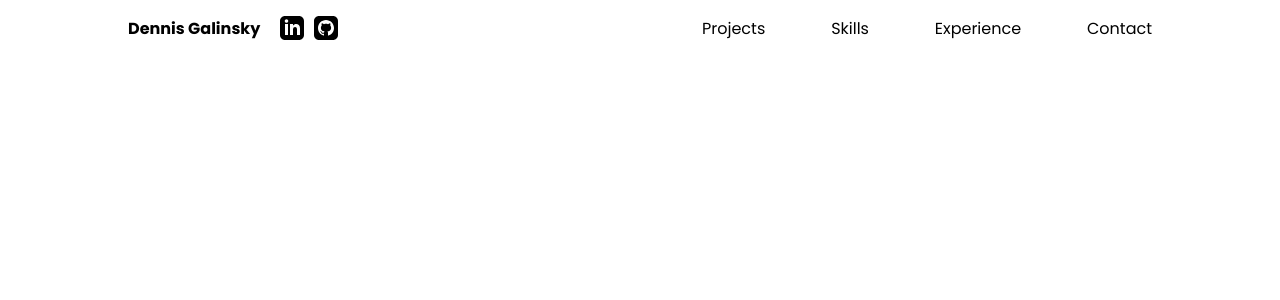
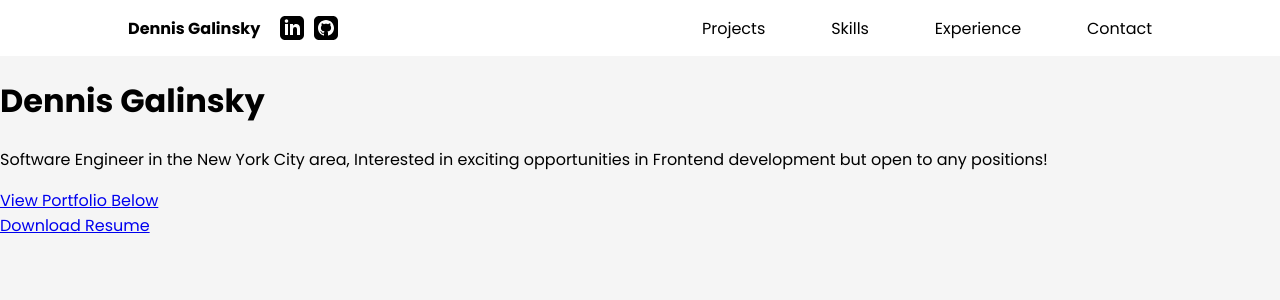
Before and after one commit to dennis-bg/portfolio, a React (Create React App) app: page / in a window 1280 px wide. Shown: the top 300 px of the page. Built offline with nearby package versions, Linux system fonts and the light colour scheme.

Commit message:
hero init

```diff
--- a/src/App.js
+++ b/src/App.js
@@ -3,12 +3,14 @@ import './App.css';
 import { Navbar } from './components/navbar';
 import { Portfolio } from './components/portfolio';
 import { getSuggestedQuery } from '@testing-library/react';
+import { SmallGithubSVG } from './svgs/gitHubSVG';
+import { Hero } from './components/hero';
 
 function App() {
   return (
-    <div style={{backgroundColor: "#f5f5f5", display: "flex", justifyContent: "center"}}>
+    <div style={{backgroundColor: "#f5f5f5", display: "flex", justifyContent: "center", height: "100vh"}}>
       <Navbar/>
-
+      <Hero/>
     </div>
   );
 }
--- /dev/null
+++ b/src/components/hero/index.jsx
@@ -0,0 +1,25 @@
+import React from "react";
+import styles from './styles.module.css';
+
+export const Hero  = () => {
+
+    return (
+        <div className={styles.hero}>
+          <div className={styles.h1Container}>
+            <h1>Dennis <span>Galinsky</span></h1>
+          </div>
+          <div className={styles.pContainer}>
+            <p>Software Engineer in the New York City area, Interested in exciting opportunities in Frontend development but open to any positions!</p>
+          </div>
+          <div className={styles.vioewContainer}>
+            <a id="view" href="#project-section">View Portfolio <span>Below</span></a>
+          </div>
+          <div className={styles.downloadContainer}>
+            <a id="download" href="Dennis Galinsky Resume.pdf" download="Dennis Galinsky Resume">Download Resume</a>
+          </div>
+          {/* <div className={styles.watermark2}>&ltDBG/&gt</div>
+          <div className={styles.watermark}>&ltDBG/&gt</div> */}
+
+      </div>
+    )
+}
--- /dev/null
+++ b/src/components/hero/styles.module.css
@@ -0,0 +1,298 @@
+.hero {
+    margin-top: 7vh;
+    /* z-index: -1000; */
+    height: 93vh;
+    width: 100%;
+  }
+
+  /* @media only screen and (max-width: 800px) {
+    .hero {
+      height: 70vh;
+      display: -webkit-box;
+      display: -ms-flexbox;
+      display: flex;
+      -webkit-box-orient: vertical;
+      -webkit-box-direction: normal;
+          -ms-flex-direction: column;
+              flex-direction: column;
+      -webkit-box-align: center;
+          -ms-flex-align: center;
+              align-items: center;
+      overflow: hidden;
+    }
+    .hero .watermark {
+      position: absolute;
+      font-size: 15em;
+      font-weight: 600;
+      opacity: 0.03;
+      top: 300px;
+      left: -400px;
+      z-index: -1;
+      display: none;
+    }
+    .hero .wantermark2 {
+      position: absolute;
+      font-size: 15em;
+      font-weight: 600;
+      opacity: 0.03;
+      top: 20px;
+      left: -50px;
+      z-index: -1;
+      display: none;
+    }
+    .hero h1 {
+      width: 250px;
+      color: #30E3CA;
+      margin: 1em 1em 1em 1em;
+      font-size: 3em;
+      line-height: 1.2em;
+      text-align: center;
+    }
+    .hero h1 span {
+      color: #40514E;
+    }
+    .hero p {
+      text-align: center;
+      width: 70%;
+      margin-bottom: 3em;
+      margin-left: auto;
+      margin-right: auto;
+      font-weight: 300;
+      line-height: 2em;
+    }
+    .hero .viewContainer {
+      height: 10vh;
+      position: relative;
+    }
+    .hero #view {
+      margin-top: 2em;
+      text-decoration: none;
+      background-color: #30E3CA;
+      color: white;
+      font-weight: bold;
+      letter-spacing: 0.1em;
+      padding: 0.5em 1em 0.5em 1em;
+      border-radius: 5em;
+    }
+    .hero #download, .hero .brickOne, .hero .brickTwo, .hero .brickThree, .hero .brickFour {
+      display: none;
+    }
+  }
+
+  @media only screen and (min-width: 800px) {
+    .hero .h1Container {
+      margin-left: 5.9em;
+      height: 40vh;
+      position: relative;
+    }
+    .hero .h1Container h1 {
+      width: 350px;
+      color: #30E3CA;
+      line-height: 1.2em;
+      text-align: left;
+      position: absolute;
+      bottom: 0;
+    }
+    .hero .h1Container h1 span {
+      color: #40514E;
+    }
+  }
+
+  @media only screen and (min-width: 800px) and (max-width: 1000px) {
+    .hero h1 {
+      font-size: 4em;
+    }
+  }
+
+  @media only screen and (min-width: 800px) {
+    .hero .pContainer {
+      margin-left: 6em;
+      height: 18vh;
+      position: relative;
+    }
+    .hero .pContainer p {
+      text-align: left;
+      width: 350px;
+      font-weight: 300;
+      line-height: 2em;
+      position: absolute;
+      bottom: 0;
+    }
+    .hero .viewContainer {
+      margin-left: 6em;
+      height: 9vh;
+      position: relative;
+    }
+    .hero .viewContainer #view {
+      text-decoration: none;
+      background-color: #30E3CA;
+      color: white;
+      font-weight: bold;
+      letter-spacing: 0.1em;
+      padding: 0.5em 1em 0.5em 1em;
+      border-radius: 5em;
+      position: absolute;
+      bottom: 0;
+    }
+    .hero .downloadContainer {
+      margin-left: 6em;
+      height: 8vh;
+      position: relative;
+    }
+    .hero .downloadContainer #download {
+      text-decoration: none;
+      background-color: #2F89FC;
+      color: white;
+      font-weight: 300;
+      font-size: 0.7em;
+      letter-spacing: 0.1em;
+      padding: 0.5em 1em 0.5em 1em;
+      border-radius: 5em;
+      position: absolute;
+      bottom: 0;
+    }
+    .hero .watermark, .hero .wantermark2 {
+      position: absolute;
+      font-size: 20em;
+      font-weight: 700;
+      z-index: -2000;
+      opacity: 0.02;
+    }
+    .hero .watermark {
+      top: 0;
+      -webkit-animation: water1 120s linear infinite alternate;
+              animation: water1 120s linear infinite alternate;
+    }
+    .hero .wantermark2 {
+      top: 0;
+      margin-top: 50vh;
+      -webkit-transform: translateX(-50%);
+              transform: translateX(-50%);
+      -webkit-animation: water2 120s linear infinite alternate;
+              animation: water2 120s linear infinite alternate;
+    }
+    @-webkit-keyframes water1 {
+      from {
+        -webkit-transform: translateX(0%);
+                transform: translateX(0%);
+      }
+      to {
+        -webkit-transform: translateX(-70%);
+                transform: translateX(-70%);
+      }
+    }
+    @keyframes water1 {
+      from {
+        -webkit-transform: translateX(0%);
+                transform: translateX(0%);
+      }
+      to {
+        -webkit-transform: translateX(-70%);
+                transform: translateX(-70%);
+      }
+    }
+    @-webkit-keyframes water2 {
+      from {
+        -webkit-transform: translateX(-50%);
+                transform: translateX(-50%);
+      }
+      to {
+        -webkit-transform: translateX(30%);
+                transform: translateX(30%);
+      }
+    }
+    @keyframes water2 {
+      from {
+        -webkit-transform: translateX(-50%);
+                transform: translateX(-50%);
+      }
+      to {
+        -webkit-transform: translateX(30%);
+                transform: translateX(30%);
+      }
+    }
+    .hero .graphic {
+      position: absolute;
+      height: 95vh;
+      width: 38%;
+      margin-right: 4.8em;
+      right: 0;
+      display: -webkit-box;
+      display: -ms-flexbox;
+      display: flex;
+    }
+    .hero .graphic .brickOne, .hero .graphic .brickTwo, .hero .graphic .brickThree, .hero .graphic .brickFour {
+      width: 25%;
+    }
+    .hero .graphic .brickOne {
+      background-color: #30E3CA;
+      height: 40vh;
+    }
+    .hero .graphic .brickTwo {
+      background-color: #2F89FC;
+      height: 80vh;
+    }
+    .hero .graphic .brickThree {
+      background-color: #40514E;
+      height: 70vh;
+    }
+    .hero .graphic .brickFour {
+      background-color: #FC5185;
+      height: 60vh;
+    }
+  }
+
+  @media only screen and (min-width: 1000px) and (max-width: 1200px) {
+    .hero h1 {
+      font-size: 5em;
+    }
+  }
+
+  @media only screen and (min-width: 1200px) {
+    .hero .graphic {
+      width: 30%;
+      margin-right: 8em;
+    }
+  }
+
+  @media only screen and (min-width: 1200px) and (max-width: 1300px) {
+    .hero h1 {
+      font-size: 6em;
+    }
+    .hero .h1Container, .hero .pContainer, .hero .viewContainer, .hero .downloadContainer {
+      margin-left: 10em;
+    }
+  }
+
+  @media only screen and (min-width: 1300px) {
+    .hero h1 {
+      font-size: 7em;
+    }
+    .hero .graphic {
+      width: 25%;
+      margin-right: 11.2em;
+    }
+    .hero .h1Container, .hero .pContainer, .hero .viewContainer, .hero .downloadContainer {
+      margin-left: 14em;
+    }
+  }
+
+  @media only screen and (min-width: 1600px) and (max-width: 1650px) {
+    .hero .h1Container, .hero .pContainer, .hero .viewContainer, .hero .downloadContainer {
+      margin-left: 16em;
+    }
+    .hero .graphic {
+      width: 30%;
+      margin-right: 12.8em;
+    }
+  }
+
+  @media only screen and (min-width: 1650px) {
+    .hero .h1Container, .hero .pContainer, .hero .viewContainer, .hero .downloadContainer {
+      margin-left: 18em;
+    }
+    .hero .graphic {
+      width: 30%;
+      margin-right: 14.4em;
+    }
+  } */
```
Also changed, not shown: src/components/navbar/index.jsx (+0 -11 lines).
